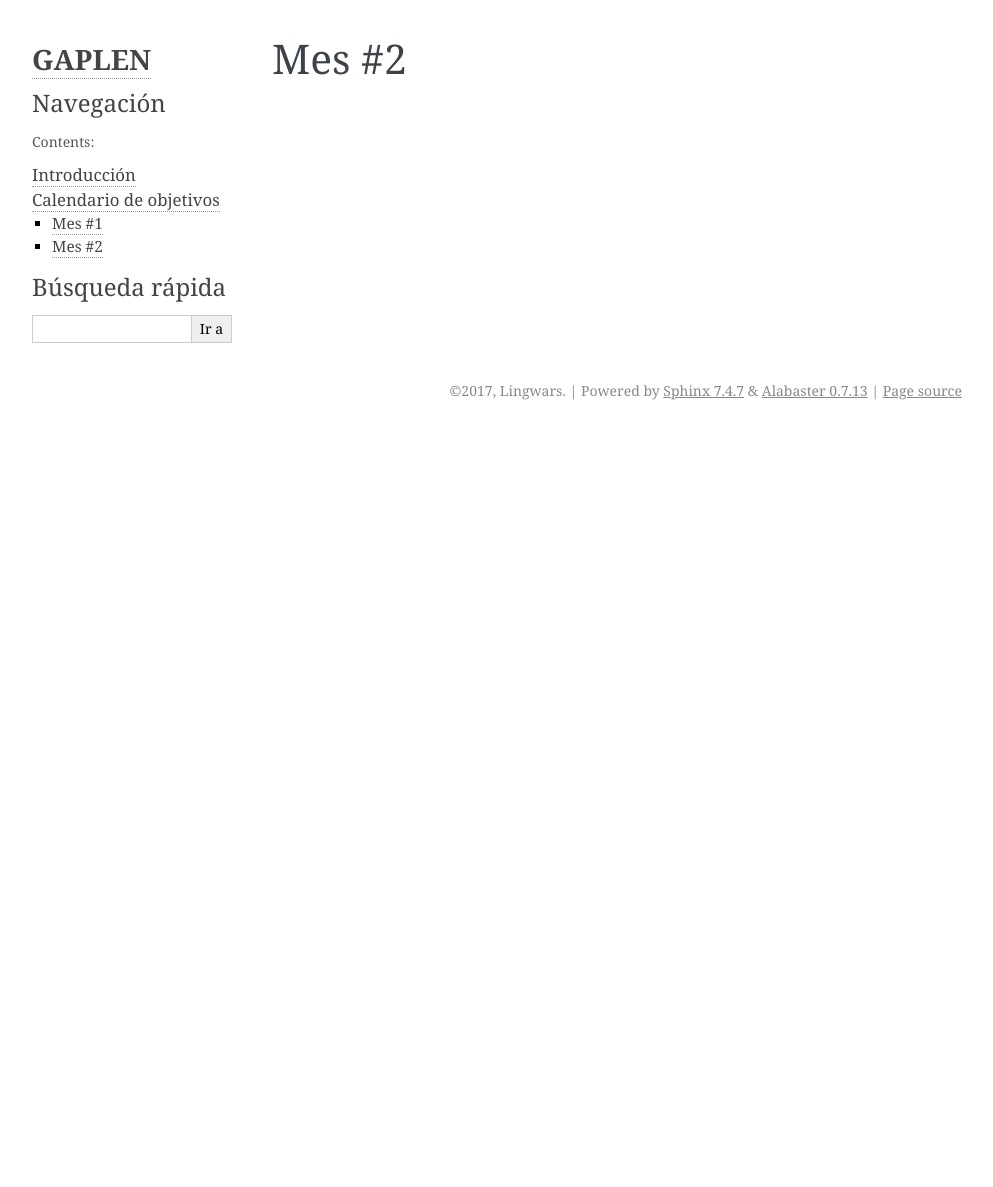
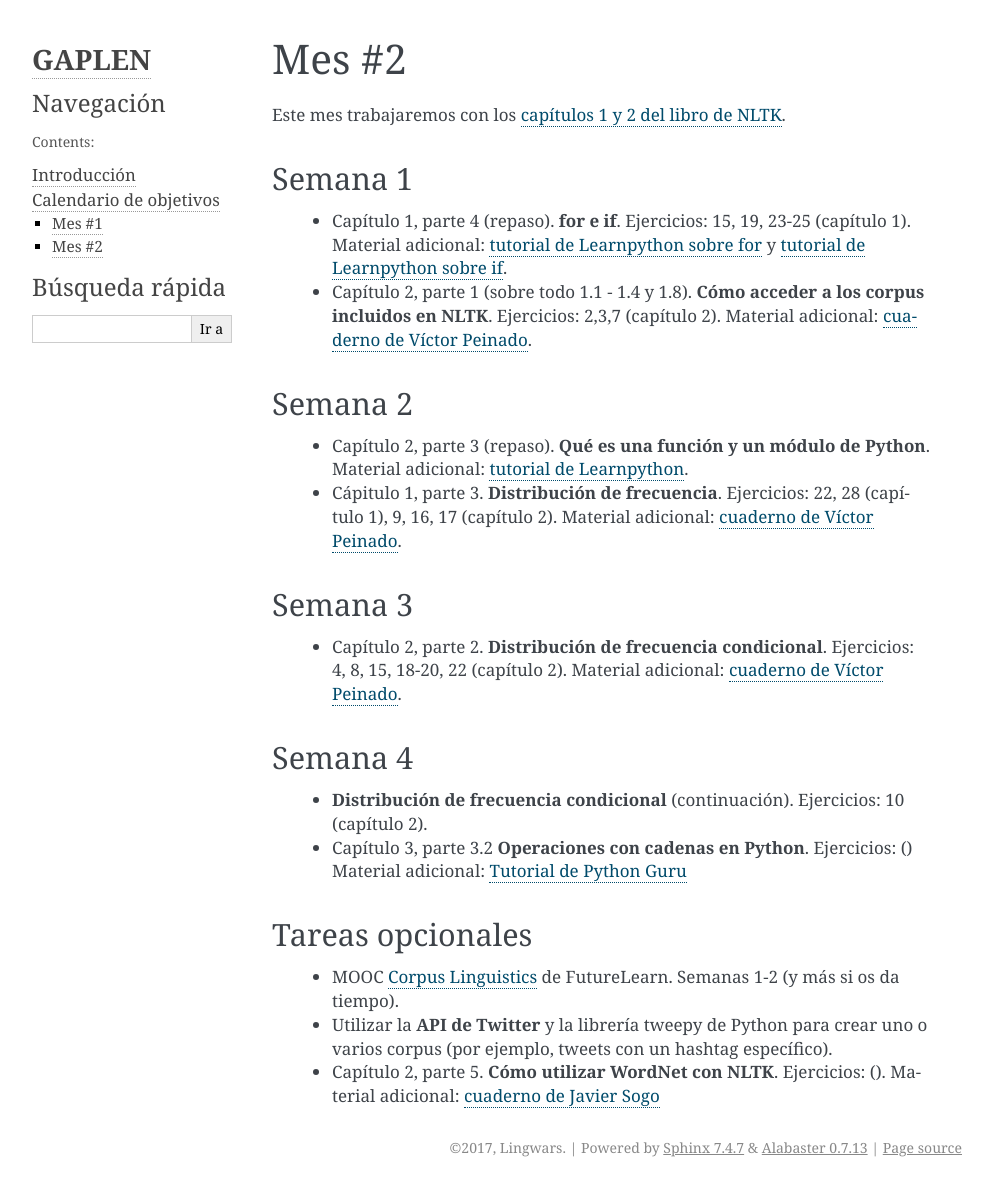
Before and after one commit to Lingwars/GAPLEN, a Sphinx documentation site: the page built from docs/schedule/month_2.rst, in a window 1280 px wide. Shown: the whole page, without its empty margins (148-1141 px from the left). Built offline with Sphinx 7.4.7, drawn with Linux system fonts in a browser that asks for light colours; before the commit the page ends 900 px from its top, so only the background shows below that.

Commit message:
month 2 assignments

```diff
--- a/docs/schedule/month_2.rst
+++ b/docs/schedule/month_2.rst
@@ -1,2 +1,45 @@
 Mes #2
 ======
+
+Este mes trabajaremos con los `capítulos 1 y 2 del libro de NLTK`_.
+
+.. _capítulos 1 y 2 del libro de NLTK: http://www.nltk.org/book/
+
+Semana 1
+--------
+
+  - Capítulo 1, parte 4 (repaso). **for e if**. Ejercicios: 15, 19, 23-25 (capítulo 1). Material adicional: `tutorial de Learnpython sobre for`_ y `tutorial de Learnpython sobre if`_.
+  - Capítulo 2, parte 1 (sobre todo 1.1 - 1.4 y 1.8). **Cómo acceder a los corpus incluidos en NLTK**. Ejercicios: 2,3,7 (capítulo 2). Material adicional: `cuaderno de Víctor Peinado`_.
+
+  .. _tutorial de Learnpython sobre for: https://www.learnpython.org/en/Loops
+  .. _tutorial de Learnpython sobre if: https://www.learnpython.org/en/Conditions
+  .. _cuaderno de Víctor Peinado: https://github.com/vitojph/2016progpln/blob/master/notebooks/5-nltk-corpus.ipynb
+
+Semana 2
+--------
+
+  - Capítulo 2, parte 3 (repaso). **Qué es una función y un módulo de Python**. Material adicional: `tutorial de Learnpython`_.
+  - Cápitulo 1, parte 3. **Distribución de frecuencia**. Ejercicios: 22, 28 (capítulo 1), 9, 16, 17 (capítulo 2). Material adicional: `cuaderno de Víctor Peinado`_.
+
+  .. _tutorial de Learnpython: https://www.learnpython.org/en/Functions
+
+
+Semana 3
+--------
+ - Capítulo 2, parte 2. **Distribución de frecuencia condicional**. Ejercicios: 4, 8, 15, 18-20, 22 (capítulo 2). Material adicional: `cuaderno de Víctor Peinado`_.
+
+Semana 4
+--------
+ - **Distribución de frecuencia condicional** (continuación). Ejercicios: 10 (capítulo 2).
+ - Capítulo 3, parte 3.2 **Operaciones con cadenas en Python**. Ejercicios: () Material adicional: `Tutorial de Python Guru`_
+
+.. _Tutorial de Python Guru: http://thepythonguru.com/python-strings/
+
+Tareas opcionales
+-----------------
+ - MOOC `Corpus Linguistics`_ de FutureLearn. Semanas 1-2 (y más si os da tiempo).
+ - Utilizar la **API de Twitter** y la librería tweepy de Python para crear uno o varios corpus (por ejemplo, tweets con un hashtag específico).
+ - Capítulo 2, parte 5. **Cómo utilizar WordNet con NLTK**. Ejercicios: (). Material adicional: `cuaderno de Javier Sogo`_
+
+ .. _Corpus Linguistics: https://www.futurelearn.com/courses/corpus-linguistics
+ .. _cuaderno de Javier Sogo: https://github.com/Lingwars/notebooks/blob/master/Taller%20NLTK%20-%202017/WordNet.ipynb
```
